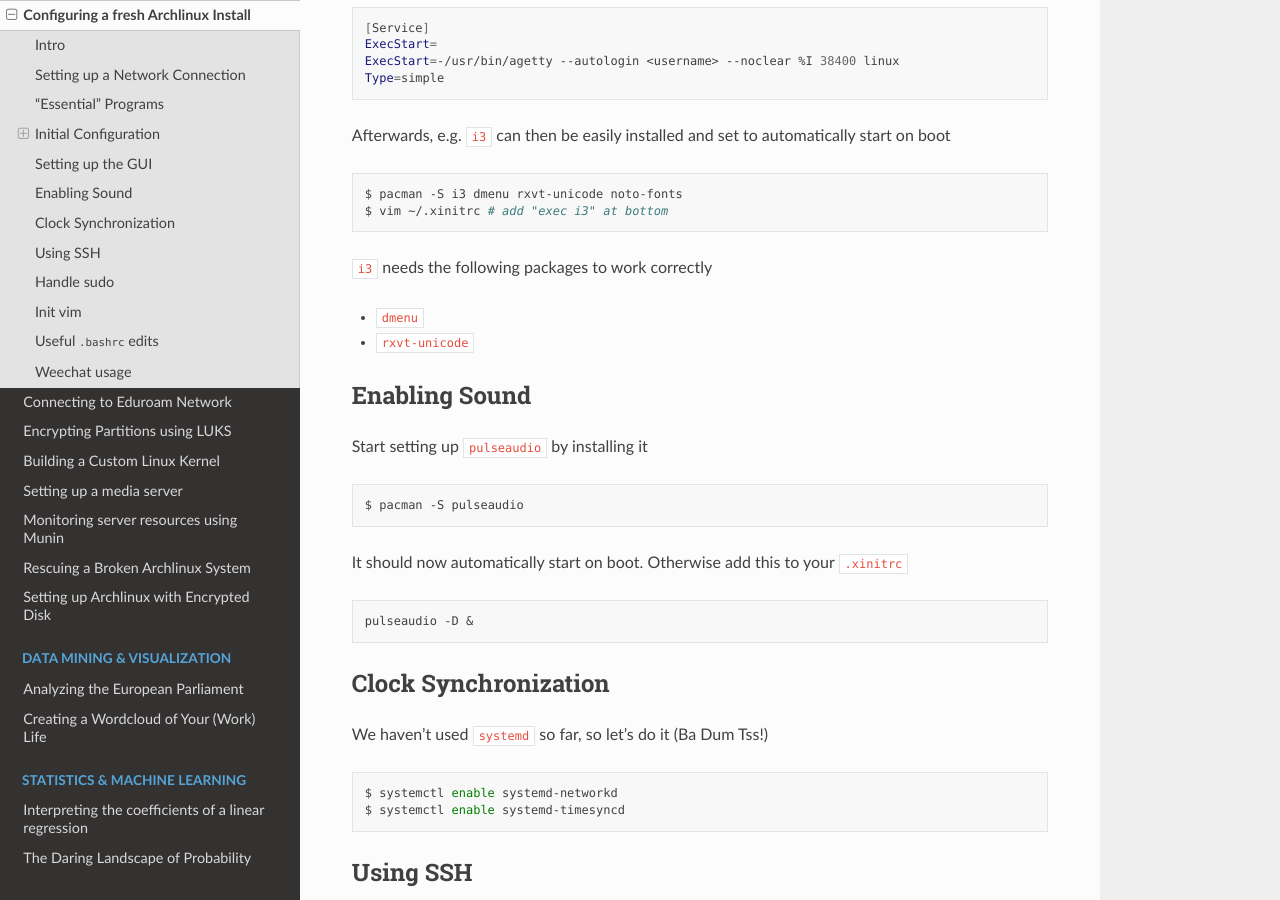
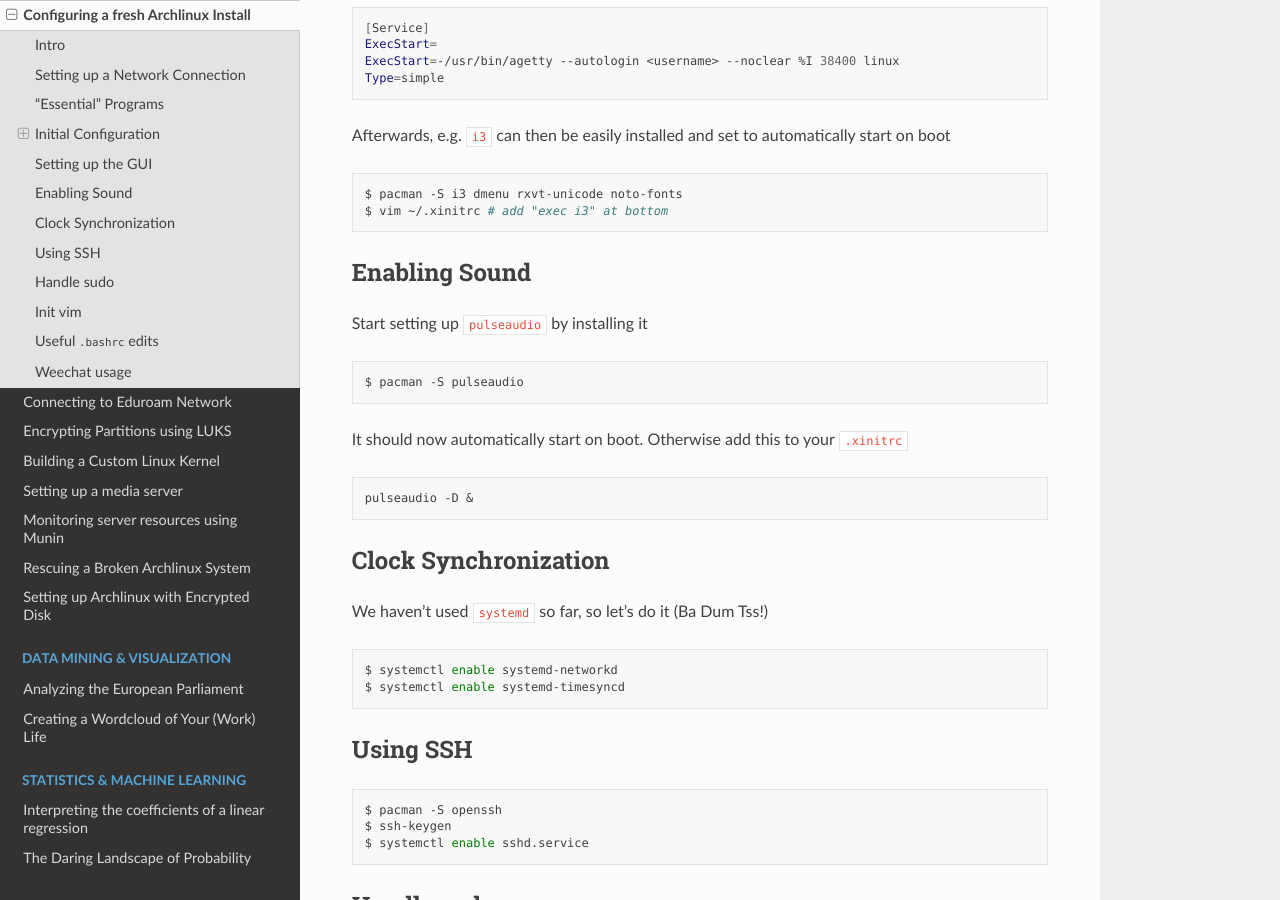
Before and after one commit to kpj/kpj.github.io, a Sphinx documentation site: the page built from source/linux/ConfigureFreshArchlinuxInstall.md, in a window 1280 px wide and 900 px high, scrolled down 3472 px. Built offline with Sphinx 7.4.7 and the Read the Docs theme 2.0.0, drawn with Linux system fonts in a browser that asks for light colours; pages that are not in the unit, such as notebooks, are missing from menus.

Commit message:
Remove unneeded text

````diff
--- a/source/linux/ConfigureFreshArchlinuxInstall.md
+++ b/source/linux/ConfigureFreshArchlinuxInstall.md
@@ -158,11 +158,6 @@ $ pacman -S i3 dmenu rxvt-unicode noto-fonts
 $ vim ~/.xinitrc # add "exec i3" at bottom
 ```
 
-`i3` needs the following packages to work correctly
-
-* `dmenu`
-* `rxvt-unicode`
-
 
 ## Enabling Sound
 
````
